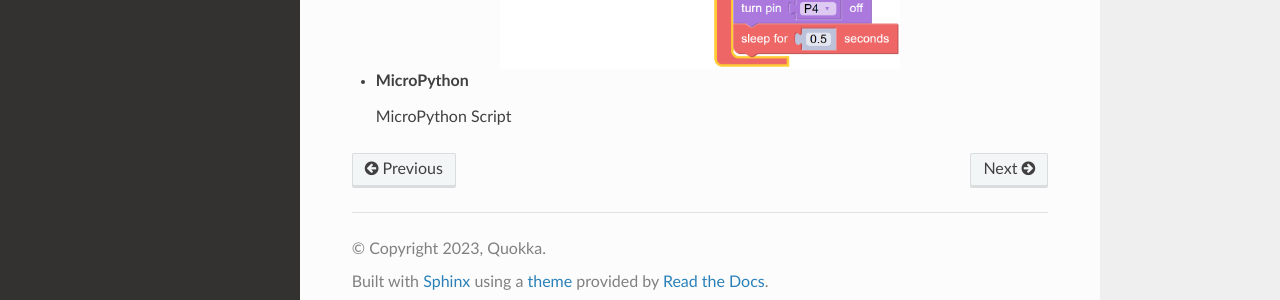
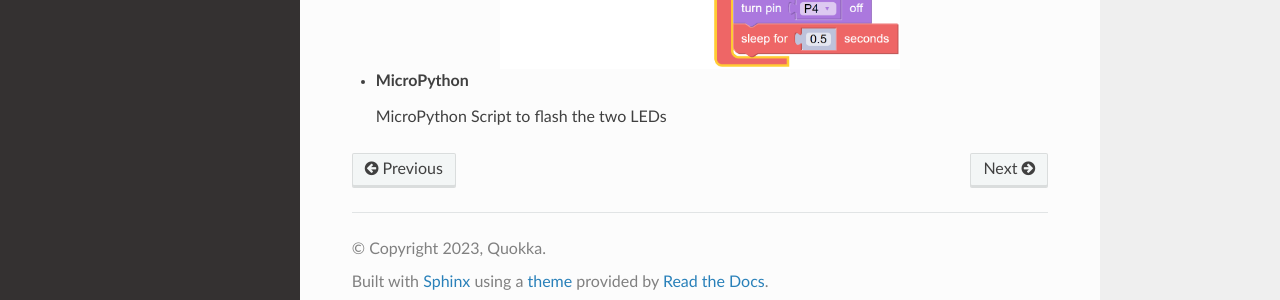
Before and after one commit to JulianDinsdale/Quokka-Modules, a Sphinx documentation site: the page built from docs/source/Acc_Test_Mod.rst, in a window 1280 px wide and 900 px high, scrolled down 2640 px. Shown: the part 582-882 px from the top of the window. Built offline with Sphinx 7.4.7 and the Read the Docs theme 2.0.0, drawn with Linux system fonts in a browser that asks for light colours.

Commit message:
more mods

```diff
--- a/docs/source/Acc_Test_Mod.rst
+++ b/docs/source/Acc_Test_Mod.rst
@@ -162,4 +162,4 @@ Sample Code
 
 -   **MicroPython**
 
-    MicroPython Script
+    MicroPython Script to flash the two LEDs
```
